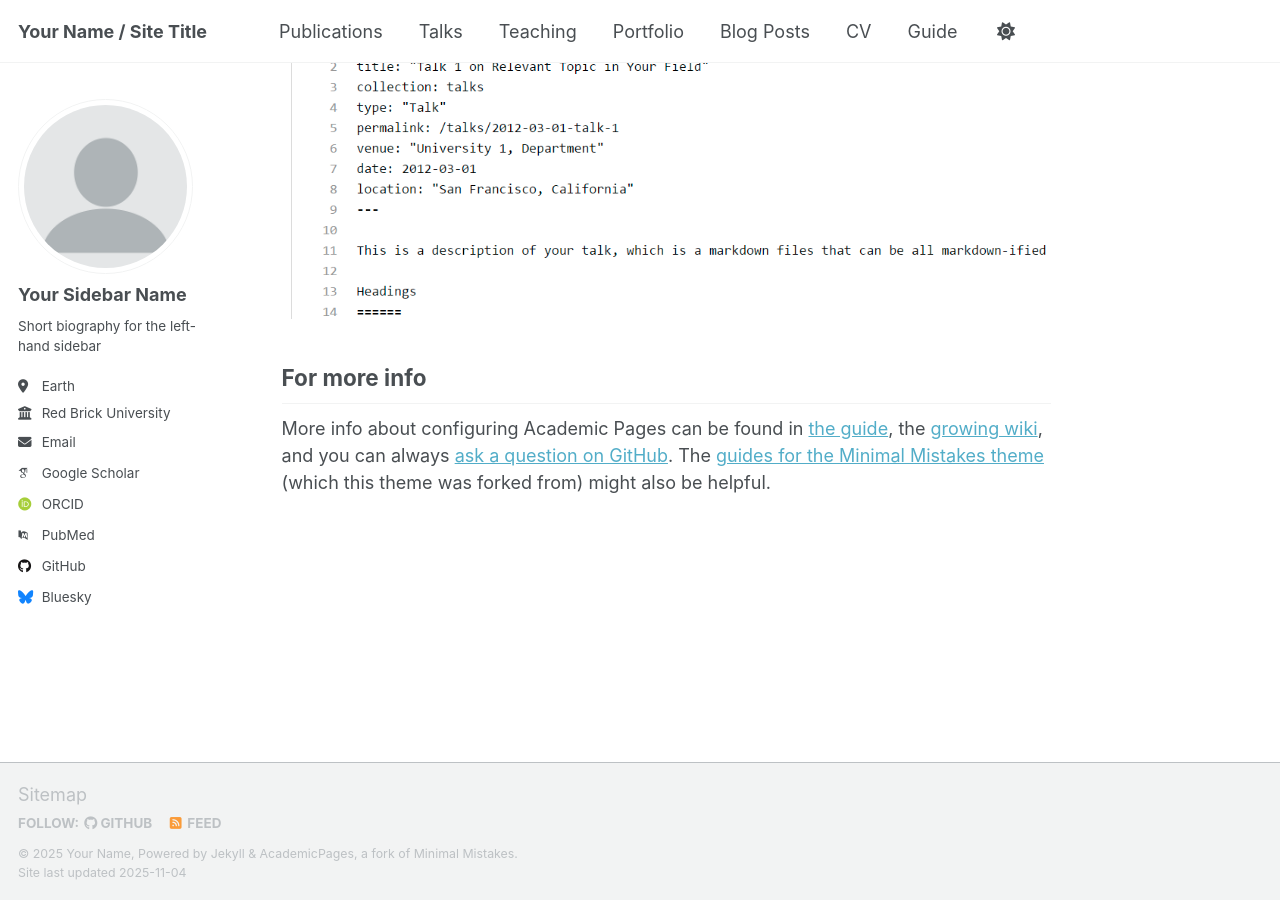
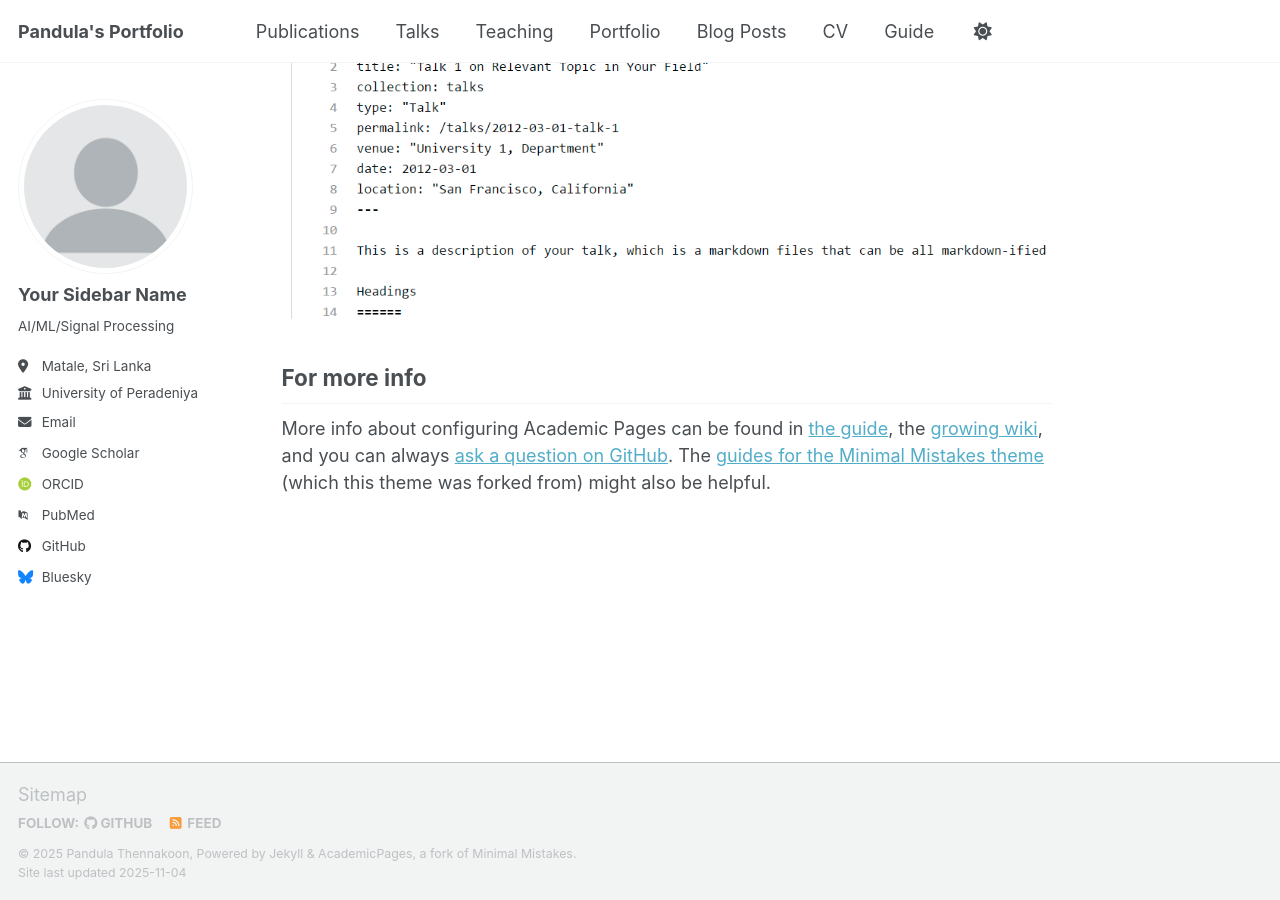
Before and after one commit to Pandula-2000/PandulaThennakoon2000.github.io, a Jekyll site: the page built from _pages/about.md, in a window 1280 px wide and 900 px high, scrolled down 2880 px. Built offline with Jekyll 4.4.1, drawn with Linux system fonts in a browser that asks for light colours; some web fonts are replaced; a script that is not in the unit is left out.

Commit message:
_config file updated

```diff
--- a/_config.yml
+++ b/_config.yml
@@ -6,17 +6,19 @@
 # `jekyll serve -l -H localhost`. If you change this file, please restart the
 # server process.
 
+# PandulaThennakoon2000.github.io
+
 # Basic Site Settings
 locale                   : "en-US"
 site_theme               : "default" # Currently available options are "default", "air"
-title                    : "Your Name / Site Title"
+title                    : "Pandula's Portfolio"
 title_separator          : "-"
-name                     : &name "Your Name"
-description              : &description "Your Name's academic portfolio"   # Update this with a general description of your site, this is the default if not overridden by a page
-url                      : https://academicpages.github.io # The base hostname & protocol for your site e.g. "https://[your GitHub username].github.io",
+name                     : &name "Pandula Thennakoon"
+description              : &description "I post my Updates here."   # Update this with a general description of your site, this is the default if not overridden by a page
+url                      : https://PandulaThennakoon2000.github.io # The base hostname & protocol for your site e.g. "https://[your GitHub username].github.io",
                                                            # or if you already have some other page hosted on Github then use "https://[your GitHub username].github.io/[Your Repo Name]"
 baseurl                  : "" # the subpath of your site, e.g. "/blog"
-repository               : "academicpages/academicpages.github.io"
+repository               : "Pandula-2000/PandulaThennakoon2000.github.io"
 
 # Site Author - The following control what appear as part of the author content on the side bar.
 #               If a field is blank the icon and link will not appear, otherwise it will be shown.
@@ -26,11 +28,11 @@
   avatar           : "profile.png"
   name             : "Your Sidebar Name"
   pronouns         : # example: "she/her"
-  bio              : "Short biography for the left-hand sidebar"
-  location         : "Earth"
-  employer         : "Red Brick University"
+  bio              : "AI/ML/Signal Processing"
+  location         : "Matale, Sri Lanka"
+  employer         : "University of Peradeniya"
   uri              : # URL
-  email            : "none@example.org"
+  email            : "pandula66@gmail.com"
 
   # Academic websites
   academia         : # URL
```
